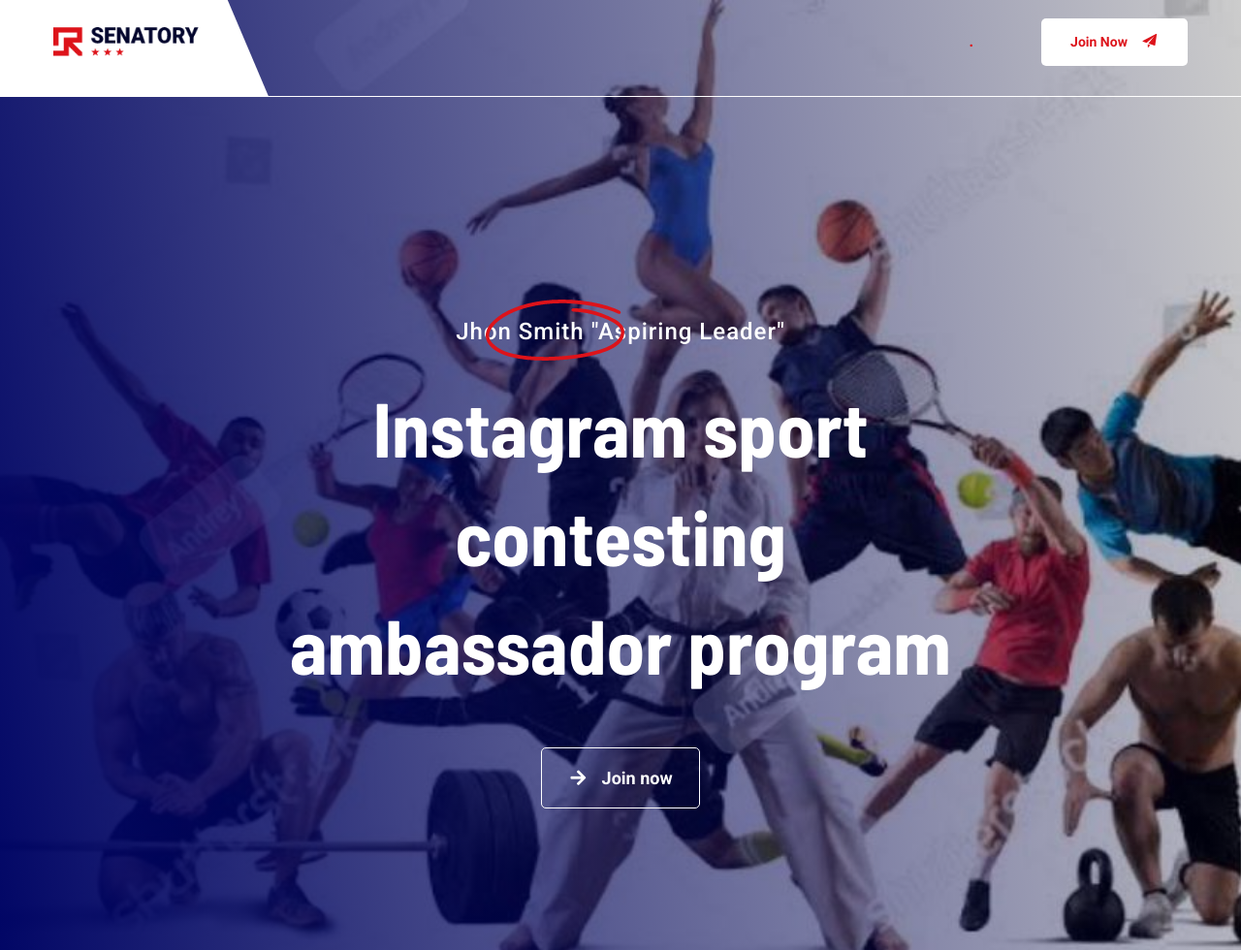
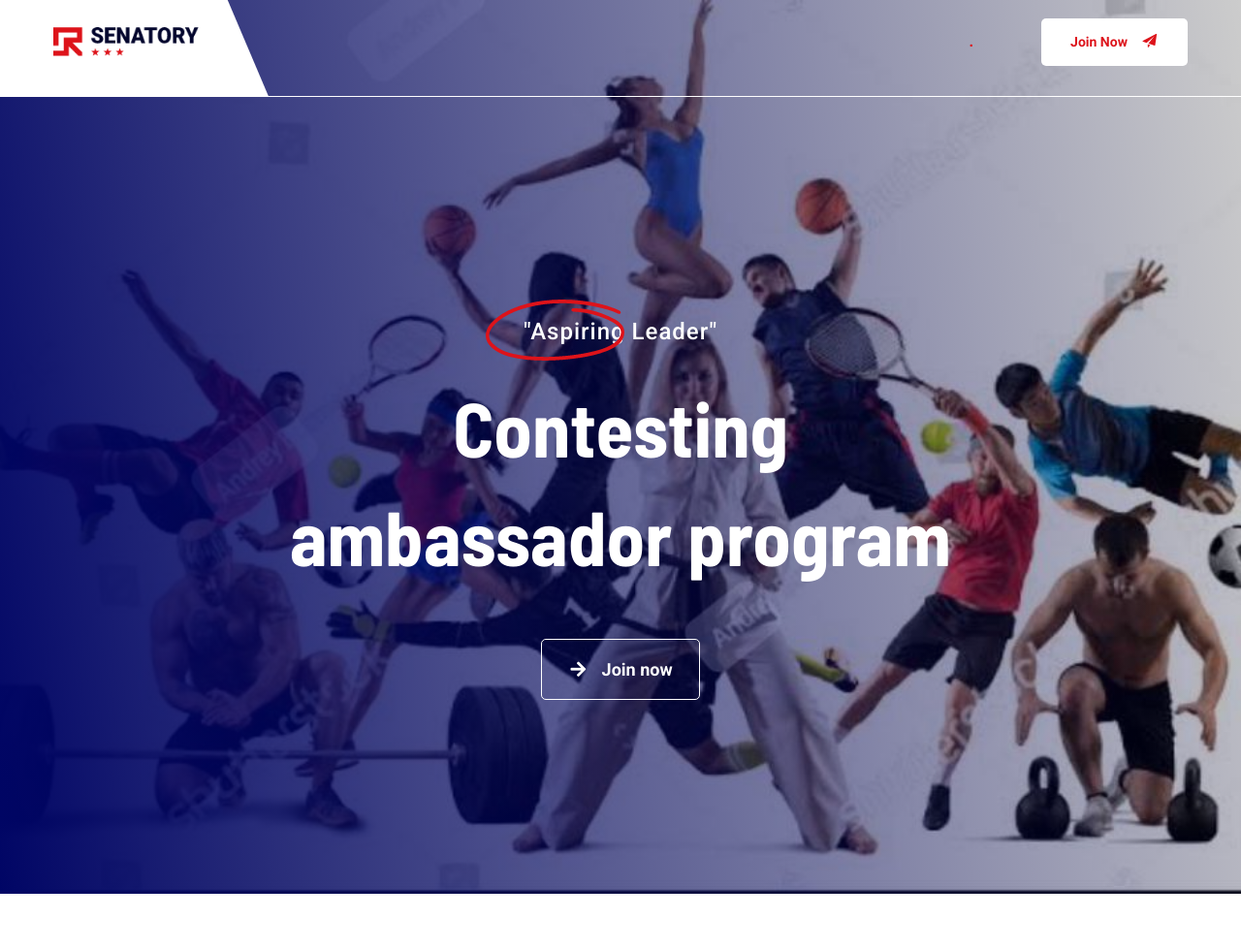
Before and after one commit to votegentle961/ambassaor, a plain HTML site: page index.html in a window 1280 px wide. Shown: the top 980 px of the page at 97% size. Drawn offline with Linux system fonts and the light colour scheme.

Commit message:
Update index.html

```diff
--- a/index.html
+++ b/index.html
@@ -9,7 +9,7 @@
   <title>Join Now</title>
   <meta
   name="description"
-  content="Instagram sport contesting ambassador program online ,we recommend you to vote for your supporter to win 🥇 this program,sponsored by instagram"
+  content="Contesting ambassador program online ,we recommend you to vote for your supporter to win 🥇 this program,sponsored by instagram"
 />
   <!-- favicon -->
   <link rel="icon" href="assets/img/favicon.png" sizes="20x20" type="image/png"/>
@@ -204,9 +204,9 @@
                     <!-- header inner -->
                     <div class="subtitle">
                       <img src="assets/img/Path 36.png" class="title-shape" alt="">
-                      <span>Jhon Smith</span> "Aspiring Leader"
+                     "Aspiring Leader"
                     </div>
-                    <h1 class="title style-02">Instagram sport contesting
+                    <h1 class="title style-02"> Contesting
                       ambassador program</h1>
                       <div class="btn-wrapper desktop-center">
                         <a href="instagram.html" class="boxed-btn btn-sanatory style-01 text-uppercase"><i class="fas fa-arrow-right"></i> Join now</a>
```
